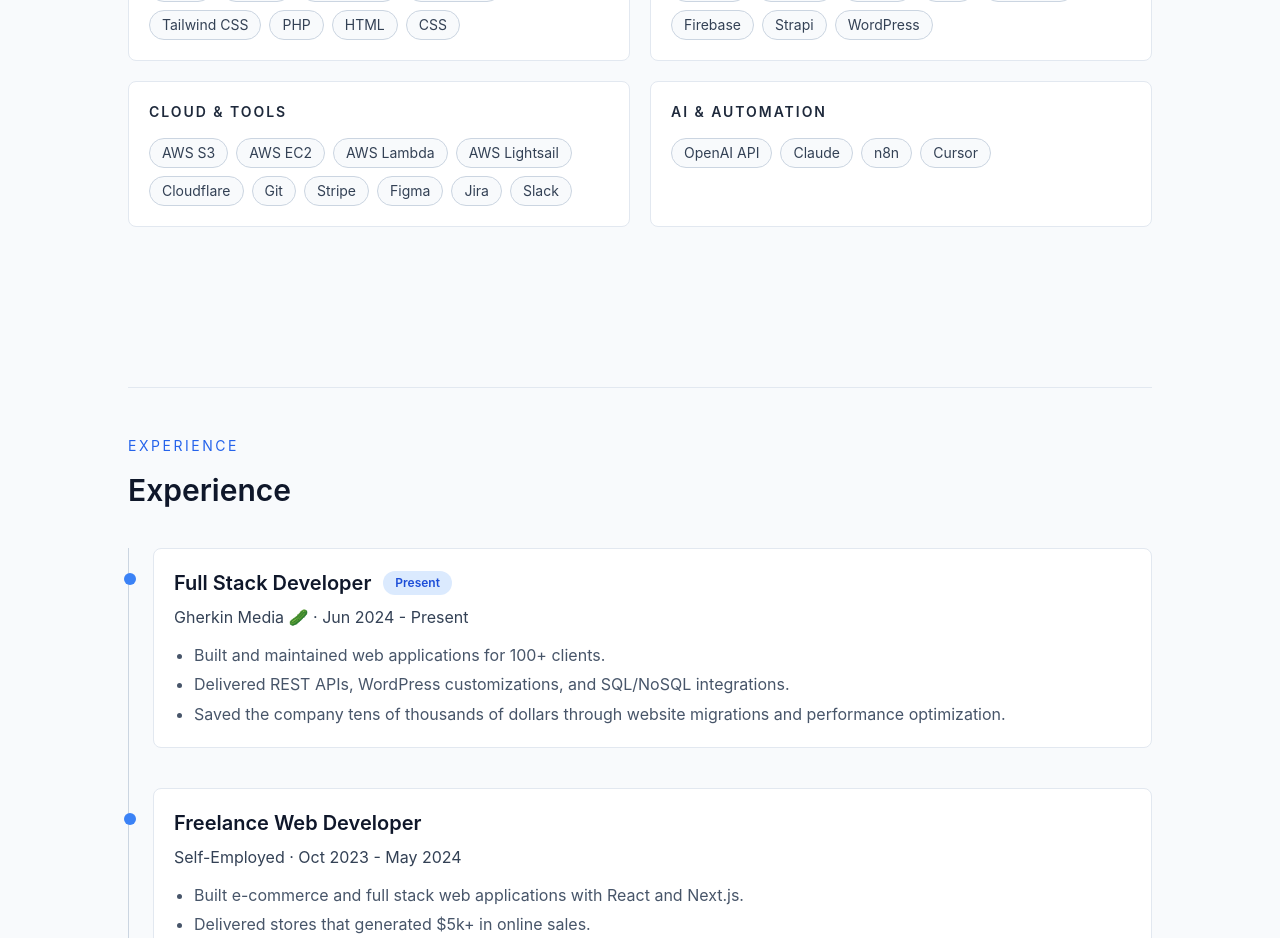
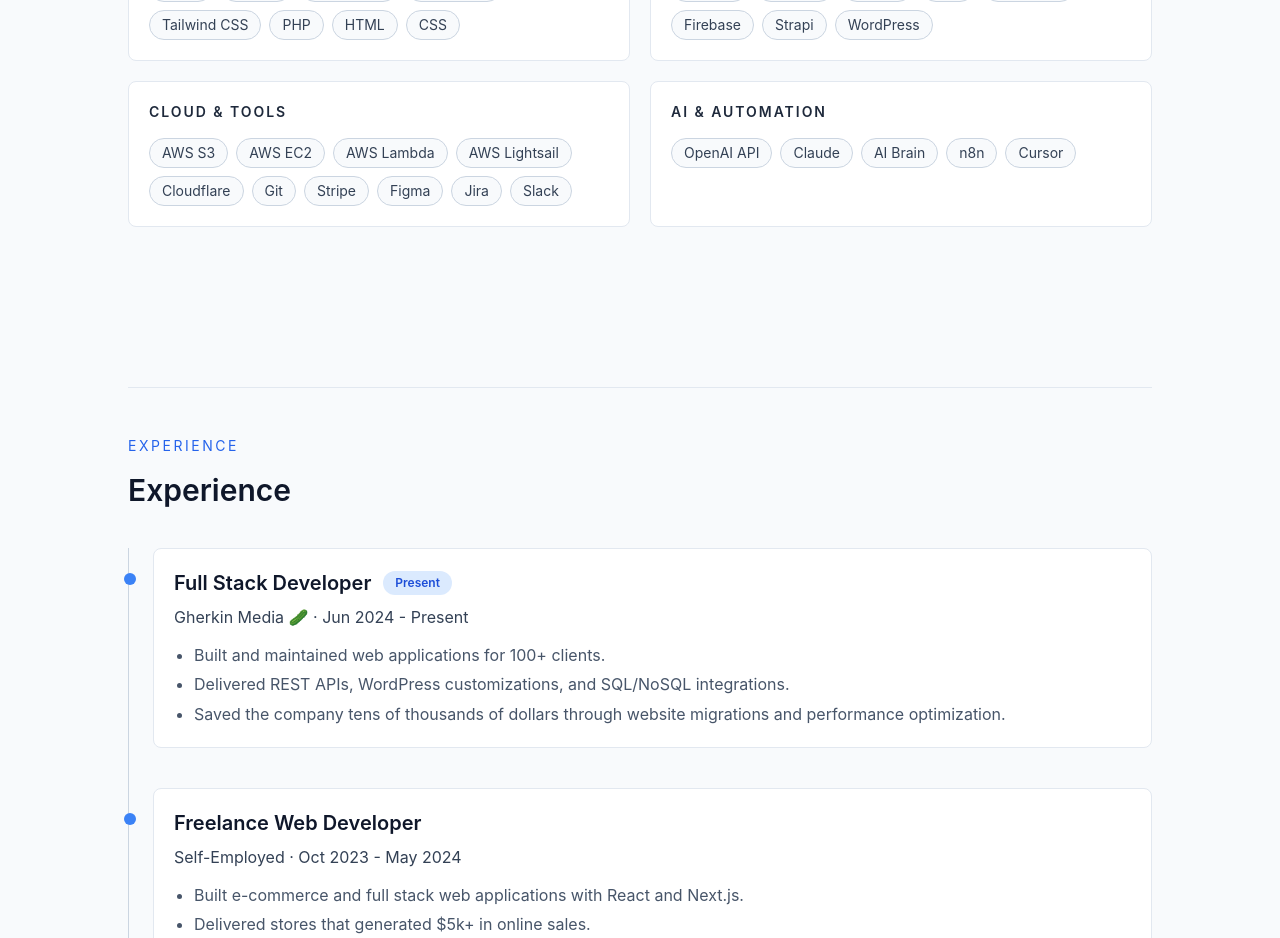
Before and after one commit to rorense/ryan-portfolio, a React (Vite) app: page / in a window 1280 px wide. Shown: the part 3240-4178 px from the top of the page. Built offline with nearby package versions, Linux system fonts and the light colour scheme.

Commit message:
Added more AI Skillset Features

```diff
--- a/src/data/skills.ts
+++ b/src/data/skills.ts
@@ -44,6 +44,6 @@
   },
   {
     label: 'AI & Automation',
-    skills: ['OpenAI API', 'Claude', 'n8n', 'Cursor'],
+    skills: ['OpenAI API', 'Claude', 'AI Brain', 'n8n', 'Cursor'],
   },
 ]
--- a/src/hooks/useScrollReveal.ts
+++ b/src/hooks/useScrollReveal.ts
@@ -2,7 +2,7 @@
 import { useInView } from 'framer-motion'
 
 export function useScrollReveal() {
-  const ref = useRef<HTMLElement | null>(null)
+  const ref = useRef<HTMLDivElement | null>(null)
   const isInView = useInView(ref, { once: true, margin: '-80px' })
 
   return { ref, isInView }
```
